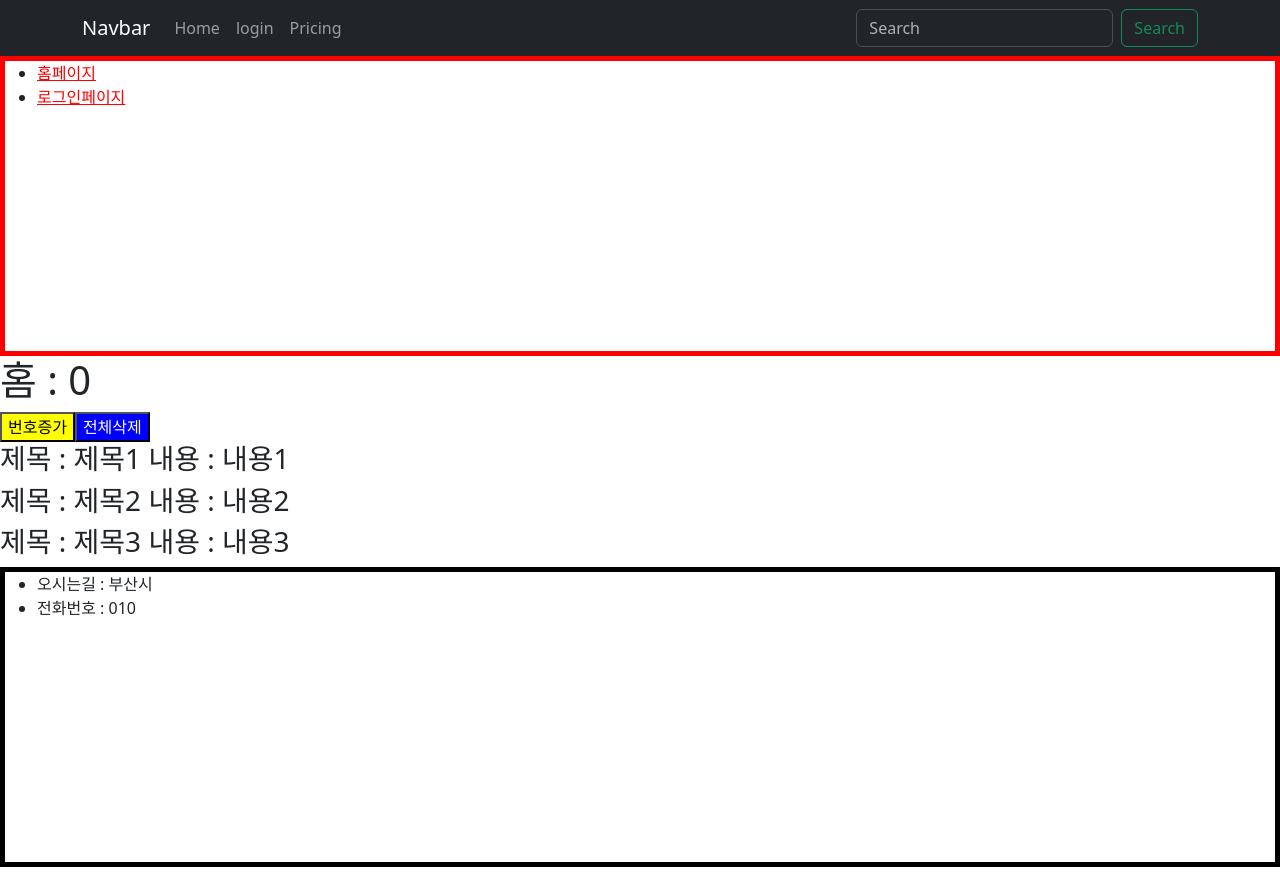
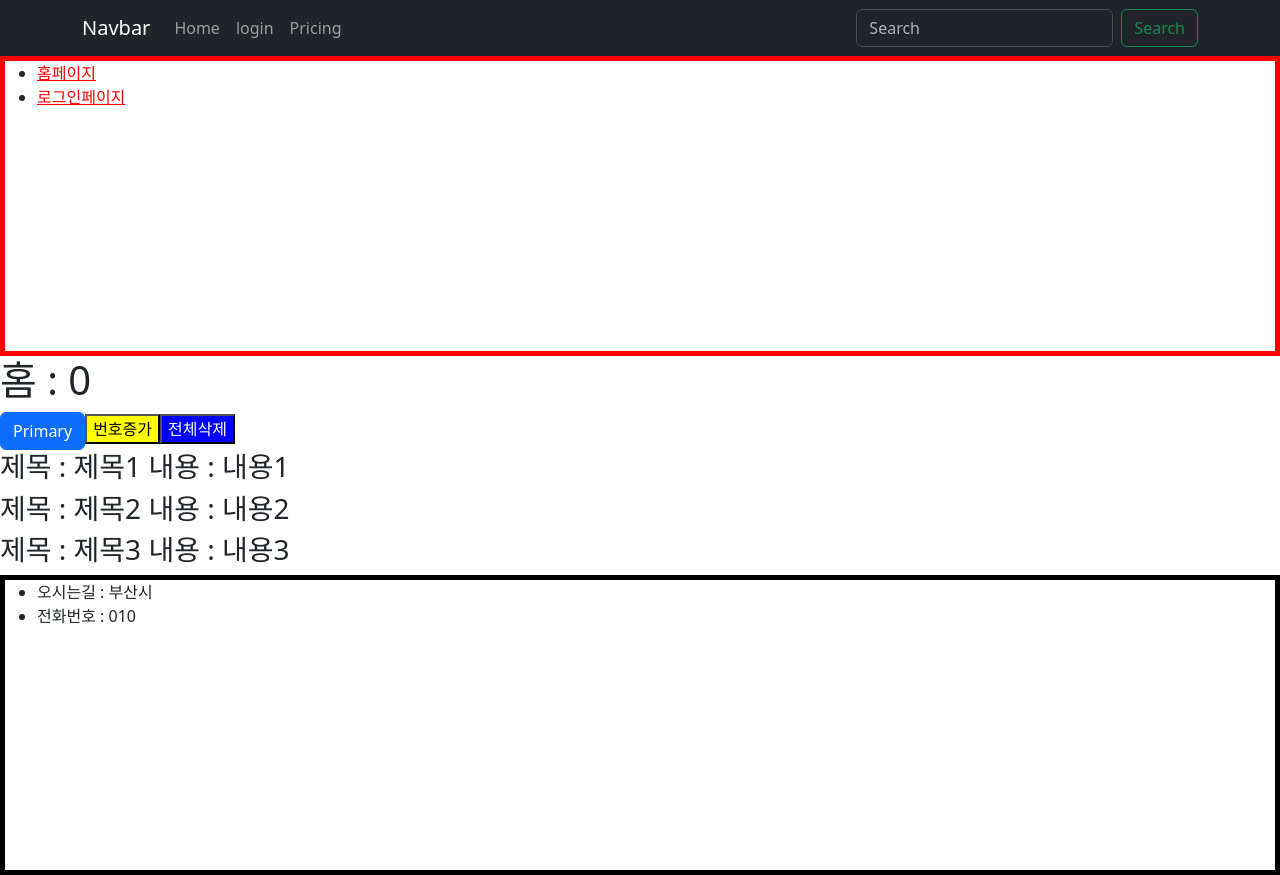
Before and after one commit to ckswns879/my-app, a React (Create React App) app: page / in a window 1280 px wide. Built offline with nearby package versions, Linux system fonts and the light colour scheme.

Commit message:
feat: bootstrap button

```diff
--- a/src/components/home/Home.js
+++ b/src/components/home/Home.js
@@ -1,3 +1,4 @@
+import { Button } from 'react-bootstrap';
 import React from 'react';
 import styled from 'styled-components';
 
@@ -21,6 +22,7 @@ const Home = (props) => {
     return (
         <div>
             <h1>홈 : {number}</h1>
+            <Button variant="primary">Primary</Button>
             <StyledAddButton user={user} onClick={(e) => setNumber(number +1)}>번호증가</StyledAddButton>
             <StyledDeleteButton user={user} onClick={() => setBoards([])} >전체삭제</StyledDeleteButton>
             {boards.map((board) => (<h3 key={board.id}>제목 : {board.title} 내용 : {board.contant}</h3>))}
```
